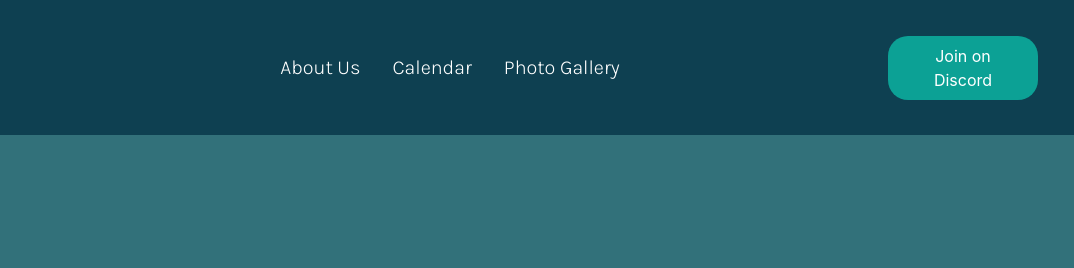
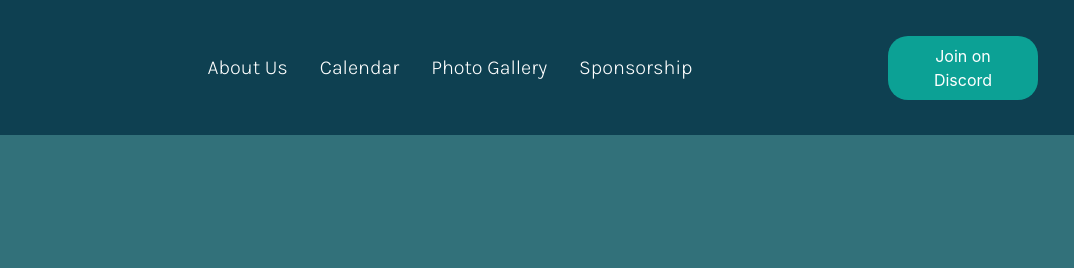
Before and after one commit to faring24/gwcrpi.github.io, a plain HTML site: page index.html in a window 1280 px wide. Shown: the top 268 px of the page, 206-1280 px from the left. Drawn offline with nearby package versions, Linux system fonts and the light colour scheme.

Commit message:
Added Sponsorship tab
-attached sponsorship packet
-opens in new tab

```diff
--- a/index.html
+++ b/index.html
@@ -28,6 +28,9 @@
                 </li>
                 <li class="nav-item">
                     <a class="nav-link js-scroll-trigger nav-link-size" href="#photoGallery">Photo Gallery</a>
+                </li>
+                <li class="nav-item">
+                    <a class="nav-link js-scroll-trigger nav-link-size" target="_blank" href="assets/RPI_GWC_Sponsorship_packet_21-22.pdf">Sponsorship</a>
                 </li>
             </ul>
 
```
Also changed, not shown: 1 other file.
